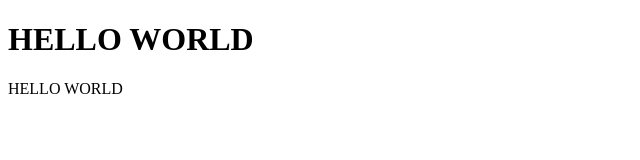
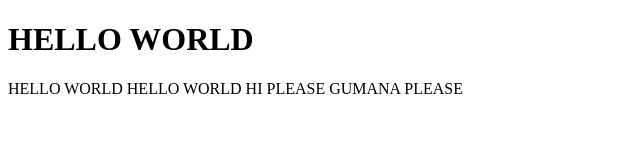
Before and after one commit to JCDabao/BSIT_CURRICULUM.github.io, a plain HTML site: page index.html in a window 1280 px wide. Shown: the whole page, without its empty margins (0-640 px from the left). Drawn offline with Linux system fonts and the light colour scheme.

Commit message:
ver 2.0
gumana ka na please

```diff
--- a/index.html
+++ b/index.html
@@ -9,6 +9,11 @@
     <body>
 <p>
     HELLO WORLD
+
+    HELLO WORLD
+    HI
+    PLEASE GUMANA
+    PLEASE
 </p>
 
     </body>
```
